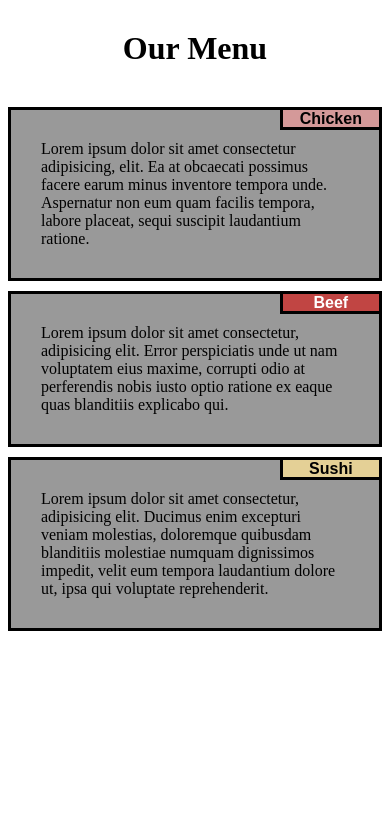
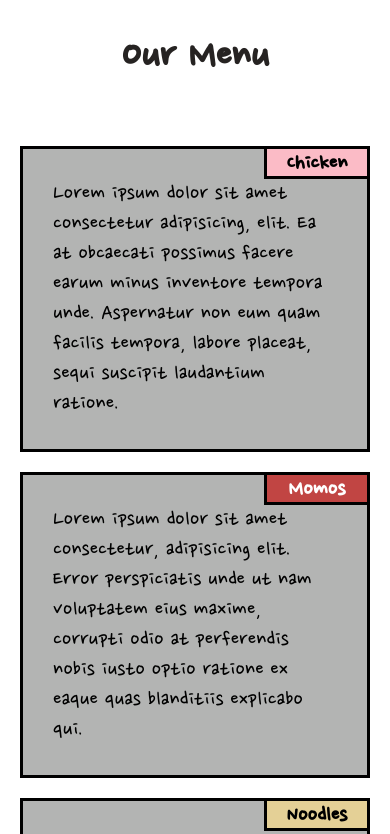
Before and after one commit to ChettriBishal/Coursera-Web-Dev, a plain HTML site: page module2-solution/index.html in a window 390 px wide. Shown: the top 834 px of the page. Drawn offline with Linux system fonts and the light colour scheme.

Commit message:
1st Done!

```diff
--- a/module2-solution/css/style.css
+++ b/module2-solution/css/style.css
@@ -3,44 +3,48 @@
 	margin: 0;
 	padding: 0;
 }
-h1{
+#heading{
+	color: #262322;
 	text-align: center;
 	margin: 30px auto 40px auto;
+	font-family: 'Nanum Pen Script', cursive;
+	font-size: 45px;
+	font-weight: 700;
 }
 .hero{
 	display: flex;
+	padding: 10px;
 	/*flex-wrap:  wrap;*/
 }
 .hero > .box{
 	padding: 13px 10px;
-	border: black solid;
-	margin: 10px 8px;
+	border: 3px black solid;
+	margin: 10px;
 	padding: 30px;
 	position: relative;
-	background-color: #999999;
+	background-color: #b3b4b3;
+	font-family: 'Nanum Pen Script', cursive;
+	font-size: 24px;
 }
 .hero> .box > .inner{
-	/*margin: 3px 0px;*/
-	border: black solid;
-	border-width: 3px;
+	border: 3px black solid;
 	border-top-width: 0;
 	border-right-width: 0;
-	height: 20px;
-	width: 27%;
+	height: 30px;
+	width: 30%;
 	margin-left: auto;
 	margin-right: 0;
 	display: flex;
 	position: absolute;
 	top:  0px;
 	right: 0px;
-	font: 1em sans-serif;
 	font-weight: 600;
 	text-align: center;
 	justify-content: center;
 
 }
 #in-1{
-	background-color: #d49999;
+	background-color: #fbbbc6;
 }
 #in-2{
 	background-color: #c14543;
@@ -54,34 +58,54 @@ h1{
 /* Phone */
 @media screen and (max-width: 767px){
 	.hero{
-		display: block;
+		display: flex;
+		padding: 10px;
+		flex-direction: column;
+	}
+	.hero > .box{
+		padding: 13px 10px;
+		border: 3px black solid;
+		margin: 10px;
+		padding: 30px;
+		position: relative;
+		background-color: #b3b4b3;
+		font-family: 'Nanum Pen Script', cursive;
+		font-size: 24px;
 	}
 	.hero> .box > .inner{
-		border: black solid;
-		border-width: 3px;
+		border: 3px black solid;
 		border-top-width: 0;
 		border-right-width: 0;
-		height: 20px;
-		width: 27%;
+		height: 30px;
+		width: 30%;
 		margin-left: auto;
 		margin-right: 0;
 		display: flex;
 		position: absolute;
 		top:  0px;
 		right: 0px;
-		font: 1em sans-serif;
 		font-weight: 600;
 		text-align: center;
 		justify-content: center;
 	}
 
 }
-/*Tablets */
+/* Higher but less than desktops */
 @media screen and (min-width: 768px) and (max-width: 991px){
 	.hero{
 		display: flex;
 		flex-wrap: wrap;
 		flex-direction: row;
+	}
+	.hero > .box{
+		padding: 13px 10px;
+		border: 3px black solid;
+		margin: 10px;
+		padding: 30px;
+		position: relative;
+		background-color: #b3b4b3;
+		font-family: 'Nanum Pen Script', cursive;
+		font-size: 24px;
 	}
 	#box-1, #box-2{
 		flex: 1 1;
@@ -92,19 +116,17 @@ h1{
 		width: 100%;
 	}
 	.hero> .box > .inner{
-		border: black solid;
-		border-width: 3px;
+		border: 3px black solid;
 		border-top-width: 0;
 		border-right-width: 0;
-		height: 20px;
-		width: 27%;
+		height: 30px;
+		width: 30%;
 		margin-left: auto;
 		margin-right: 0;
 		display: flex;
 		position: absolute;
 		top:  0px;
 		right: 0px;
-		font: 1em sans-serif;
 		font-weight: 600;
 		text-align: center;
 		justify-content: center;
--- a/module2-solution/index.html
+++ b/module2-solution/index.html
@@ -4,21 +4,22 @@
 	<meta charset="utf-8">
 	<meta name="viewport" content="width=device-width, initial-scale=1">
 	<link rel="stylesheet" href="css/style.css">
+	<link href="https://fonts.googleapis.com/css2?family=Nanum+Pen+Script&display=swap" rel="stylesheet">
 	<title>Assignment Solution for Module 2</title>
 </head>
 <body>
-	<h1> Our Menu </h1>
+	<div id="heading"> Our Menu </div>
 	<div class="hero">
 		<div class="box" id="box-1">
 			<div id="in-1" class="inner"> Chicken </div>
 			Lorem ipsum dolor sit amet consectetur adipisicing, elit. Ea at obcaecati possimus facere earum minus inventore tempora unde. Aspernatur non eum quam facilis tempora, labore placeat, sequi suscipit laudantium ratione.
 		</div>
 		<div class="box" id="box-2">
-			<div id="in-2" class="inner"> Beef </div>
+			<div id="in-2" class="inner"> Momos </div>
 			Lorem ipsum dolor sit amet consectetur, adipisicing elit. Error perspiciatis unde ut nam voluptatem eius maxime, corrupti odio at perferendis nobis iusto optio ratione ex eaque quas blanditiis explicabo qui.
 		</div>
 		<div class="box" id="box-3">
-			<div id="in-3" class="inner"> Sushi </div>
+			<div id="in-3" class="inner"> Noodles </div>
 			Lorem ipsum dolor sit amet consectetur, adipisicing elit. Ducimus enim excepturi veniam molestias, doloremque quibusdam blanditiis molestiae numquam dignissimos impedit, velit eum tempora laudantium dolore ut, ipsa qui voluptate reprehenderit.
 		</div>
 	</div>
```
